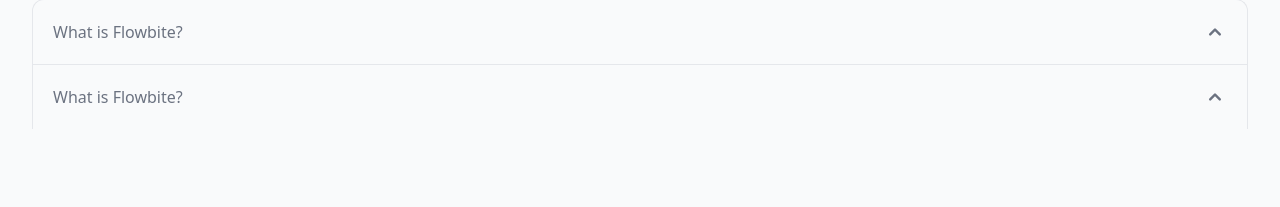
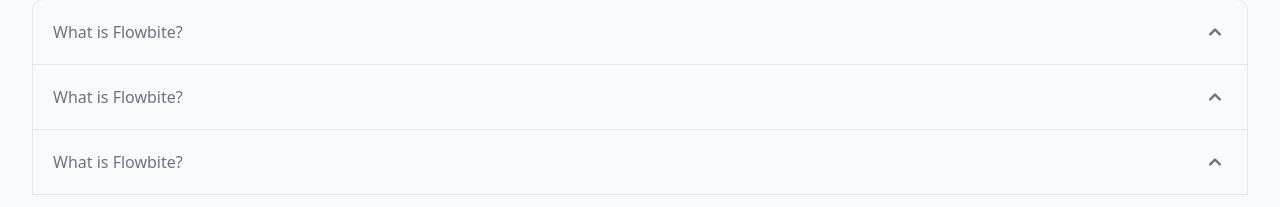
Before and after one commit to Ultron021122/Portafolio-Sistemas, a Vue app: page /activities in a window 1280 px wide. Shown: the part 143-350 px from the top of the page. Built offline with nearby package versions, Linux system fonts and the light colour scheme.

Commit message:
version 2.3

```diff
--- a/src/components/AccordionBottom.vue
+++ b/src/components/AccordionBottom.vue
@@ -1,7 +1,7 @@
 <template>
     <h2>
         <button @click="toggleAccordion()"
-            class="flex items-center justify-between w-full p-5 font-medium text-left text-gray-500 border border-b-0 border-gray-200 focus:ring-4 focus:ring-gray-200 dark:focus:ring-gray-800 dark:border-gray-700 dark:text-gray-400 hover:bg-gray-100 dark:hover:bg-gray-800"
+            class="flex items-center justify-between w-full p-5 font-medium text-left text-gray-500 border border-gray-200 focus:ring-4 focus:ring-gray-200 dark:focus:ring-gray-800 dark:border-gray-700 dark:text-gray-400 hover:bg-gray-100 dark:hover:bg-gray-800"
             :aria-expanded="isOpen" :aria-controls="`collapse${_uid}`">
             <span><slot name="title" /></span>
             <svg class="w-6 h-6 rotate-180 shrink-0" :class="{ 'rotate-180': isOpen, 'rotate-0': !isOpen, }"
@@ -13,7 +13,7 @@
         </button>
 
         <div v-show="isOpen" :id="`collapse${_uid}`"
-            class="p-5 border border-b-0 border-gray-200 dark:border-gray-700">
+            class="p-5 border border-t-0 border-gray-200 dark:border-gray-700">
             <p class="mb-2 text-gray-500 dark:text-gray-400">
                 <slot name="content" />
             </p>
--- a/src/views/Activities.vue
+++ b/src/views/Activities.vue
@@ -2,6 +2,7 @@
 import Navbar from '../components/Navigation.vue';
 import AccordionTop from '../components/AccordionTop.vue';
 import AccordionCenter from '../components/AccordionCenter.vue';
+import AccordionBottom from '../components/AccordionBottom.vue';
 </script>
 <template>
     <Navbar></Navbar>
@@ -34,6 +35,17 @@
                 itaque consectetur impedit?
             </template>
         </AccordionCenter>
+        <AccordionBottom>
+            <template v-slot:title>
+                What is Flowbite?
+            </template>
+            <template v-slot:content>
+                Lorem, ipsum dolor sit amet consectetur adipisicing elit. Quia,
+                porro. Non a excepturi, voluptatibus ipsam magnam, eligendi,
+                accusantium ipsa quae quis praesentium voluptate saepe ullam sint ea
+                itaque consectetur impedit?
+            </template>
+        </AccordionBottom>
     </main>
 </template>
 <style scoped>
```
Also changed, not shown: src/components/AccordionTop.vue (+1 -58 lines).
